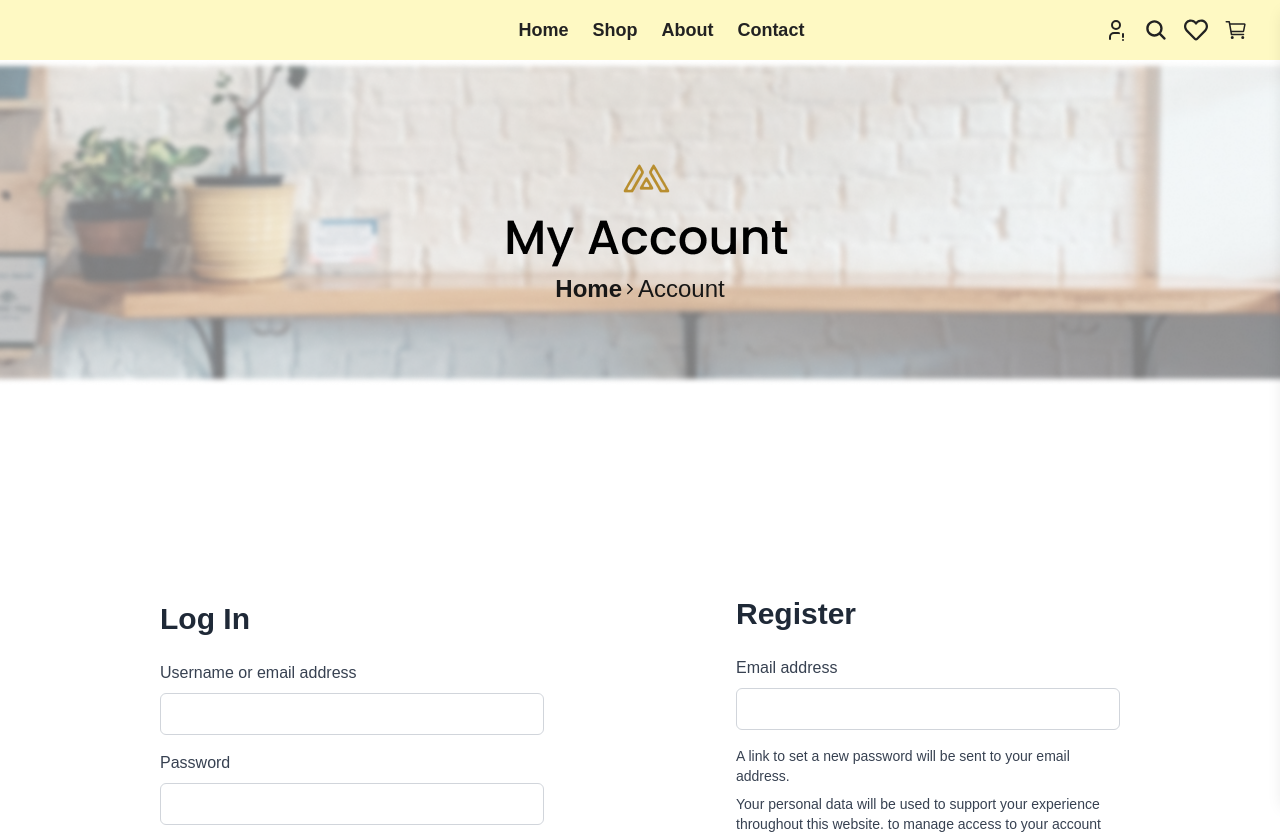
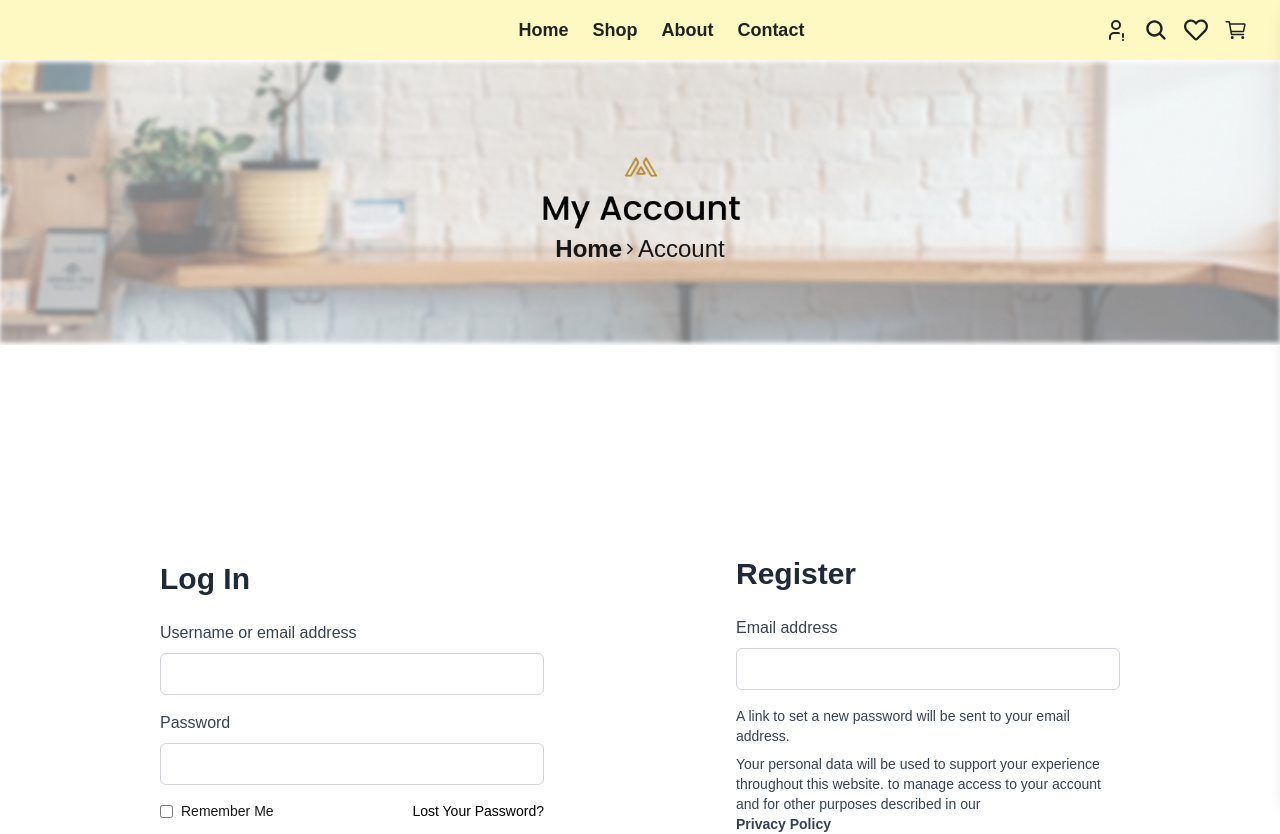
Before and after one commit to MuhammadSamad30/E-Commerce-Hackathon, a Next.js app: page /account in a window 1280 px wide. Shown: the top 834 px of the page. Built offline with nearby package versions, Linux system fonts and the light colour scheme.

Commit message:
E-Commerce-Hackathon

```diff
--- a/components/Account.tsx
+++ b/components/Account.tsx
@@ -1,5 +1,7 @@
-import React from 'react'
-import { IoIosArrowForward } from 'react-icons/io'
+import React from 'react';
+import Image from 'next/image';
+import Link from 'next/link';
+import { IoIosArrowForward } from 'react-icons/io';
 
 const Account = () => {
   return (
@@ -7,18 +9,29 @@ const Account = () => {
       className="relative bg-cover bg-center text-center py-20 px-6"
       style={{
         backgroundImage: "url('/Shop-banner.png')",
-      }}>
-        <img src="/Account-logo.png" alt="Logo" className='flex items-center md:ml-[39%] ml-[4%]' />
+      }}
+    >
+      <div className="flex items-center md:ml-[42%] ml-[18%]">
+        <Image
+          src="/Account-logo.png"
+          alt="Logo"
+          width={200}
+          height={200}
+          priority
+        />
+      </div>
 
       <div className="inline-flex items-center">
-        <a href='/' className="text-2xl font-bold">Home
-        </a>
-        <IoIosArrowForward/>
-        <a href='/account' className="text-2xl font-normal">Account</a>
-
+        <Link href="/" className="text-2xl font-bold">
+          Home
+        </Link>
+        <IoIosArrowForward />
+        <Link href="/account" className="text-2xl font-normal">
+          Account
+        </Link>
       </div>
     </section>
-  )
-}
+  );
+};
 
-export default Account
+export default Account;
```
